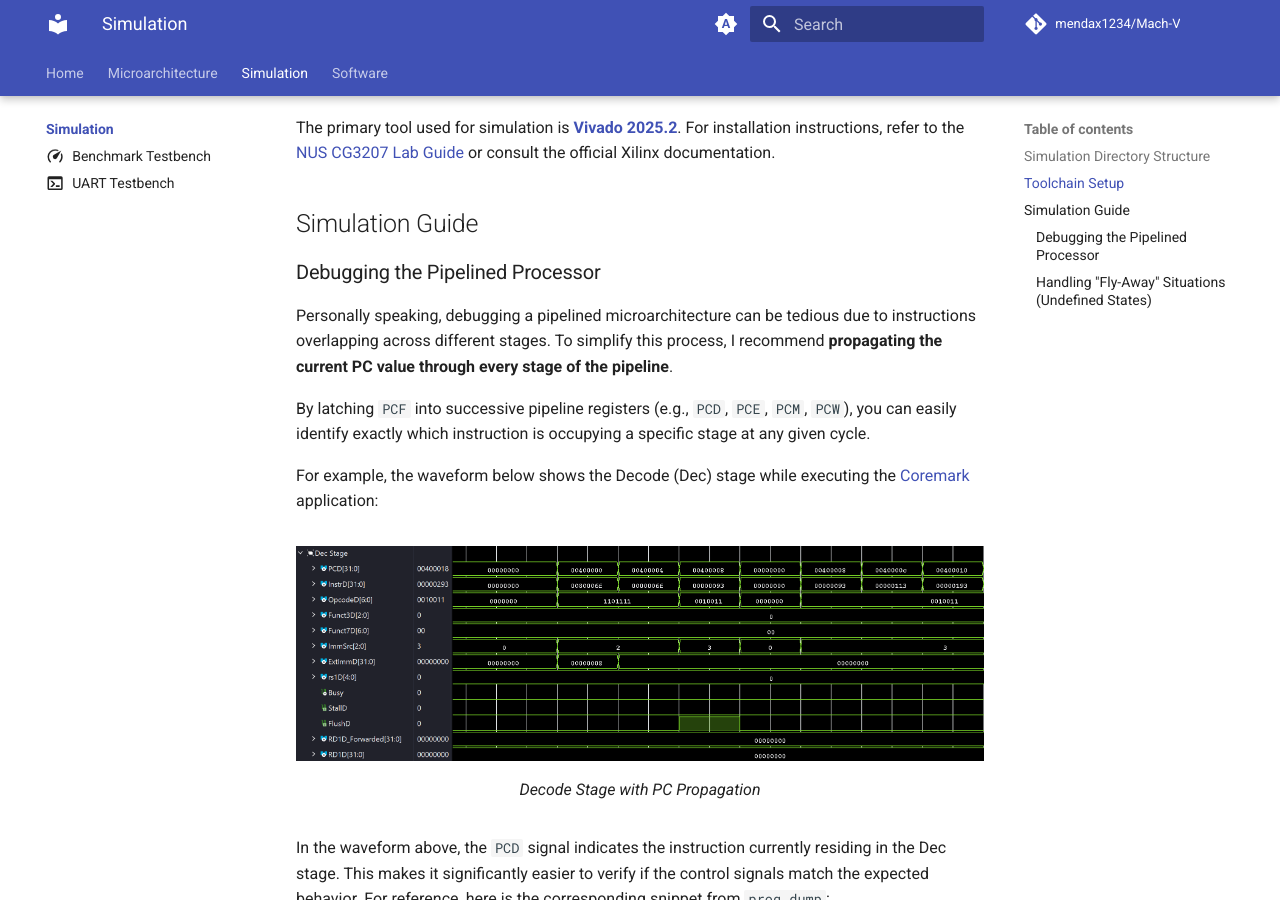
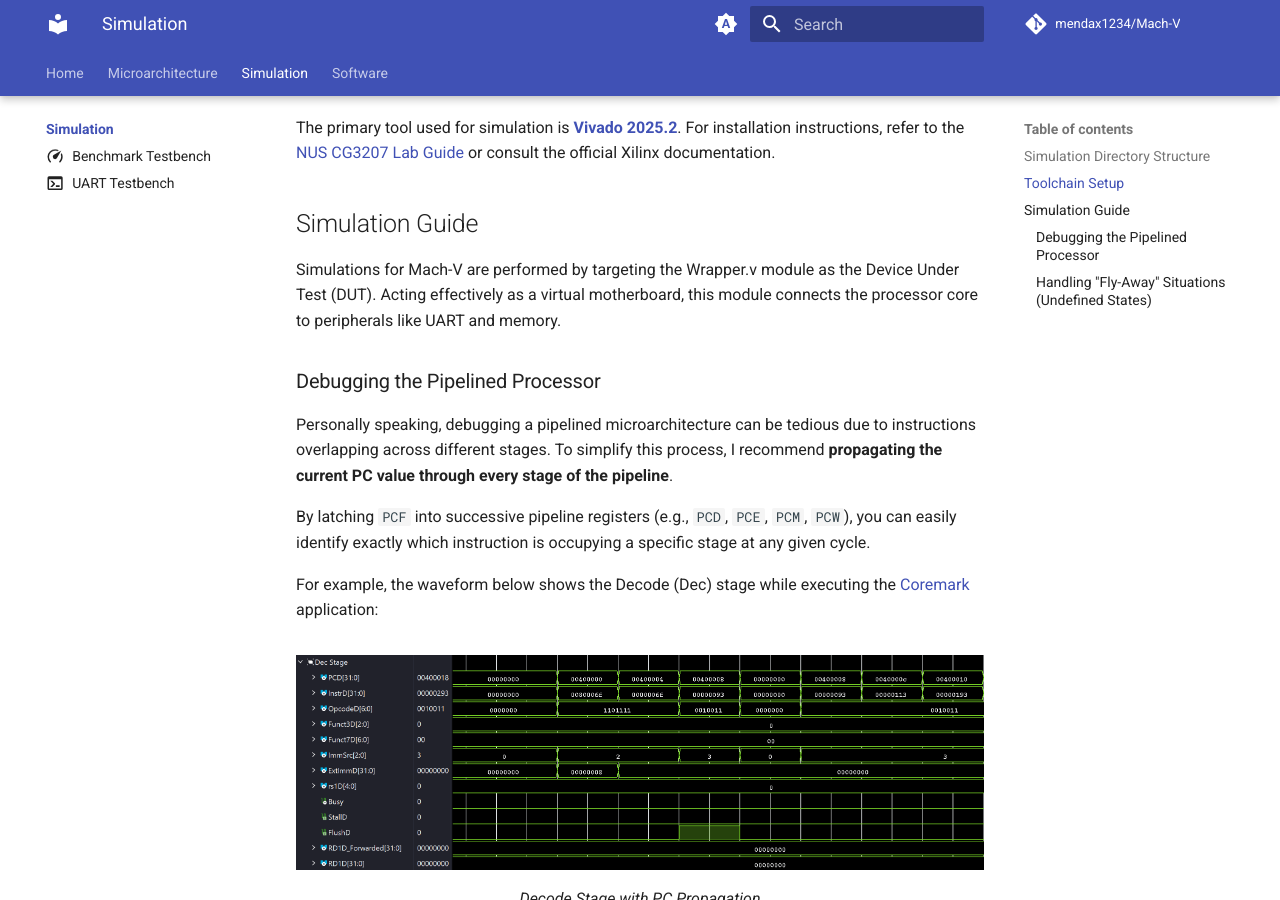
Before and after one commit to mendax1234/Mach-V, an MkDocs documentation site: the page built from docs/sim/index.md, in a window 1280 px wide and 900 px high, scrolled down 487 px. Built offline with MkDocs 1.6.1 and Material for MkDocs 9.7.7, drawn with Linux system fonts in a browser that asks for light colours; plug-ins that fetch from the network failed and are left out; comment, search, counter and statistics services are not loaded.

Commit message:
Add Simulation document

```diff
--- a/docs/sim/index.md
+++ b/docs/sim/index.md
@@ -14,6 +14,8 @@ The `sim/` directory contains all testbench and verification artifacts:
 The primary tool used for simulation is **[Vivado 2025.2](https://www.xilinx.com/support/download.html)**. For installation instructions, refer to the [NUS CG3207 Lab Guide](https://nus-cg3207.github.io/labs/getting_started/vivado_install_guide/) or consult the official Xilinx documentation.
 
 ## Simulation Guide
+
+Simulations for Mach-V are performed by targeting the Wrapper.v module as the Device Under Test (DUT). Acting effectively as a virtual motherboard, this module connects the processor core to peripherals like UART and memory.
 
 ### Debugging the Pipelined Processor
 
```
